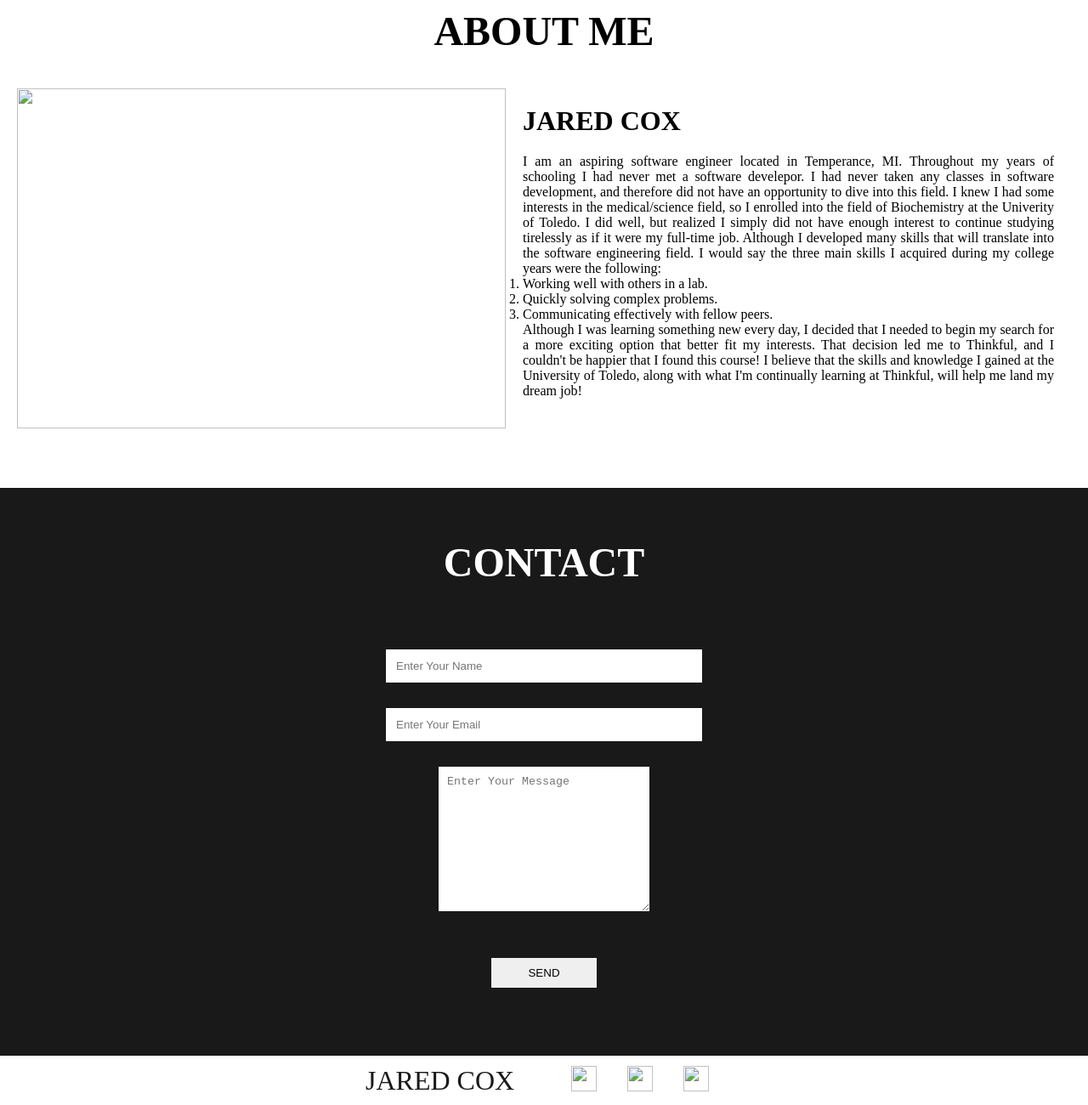
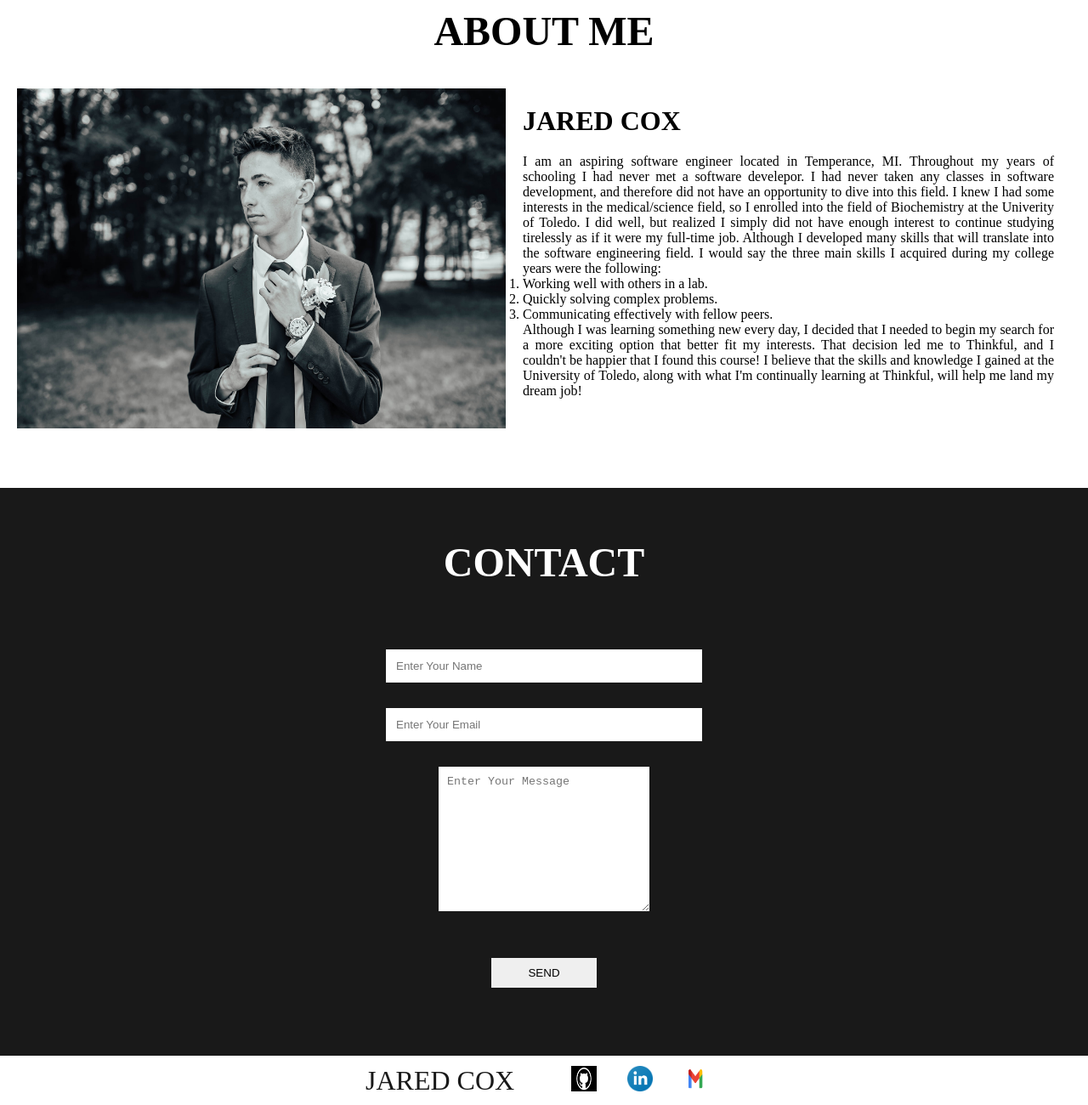
Before and after one commit to jaredlcox/portfolio, a plain HTML site: page index.html in a window 1280 px wide. Shown: the part 952-2252 px from the top of the page at 85% size. Drawn offline with Linux system fonts and the light colour scheme; files whose address does not match are found by name.

Commit message:
Update index.html

```diff
--- a/index.html
+++ b/index.html
@@ -31,7 +31,7 @@
 	<article id="about">
 		<h1 class="headings">ABOUT ME</h1>
 		<div id="pic">
-			<img src="img/Background Image 1.jpg" alt="">
+			<img src="Background Image 1.jpg" alt="">
 			<div id="intro">
 				<h2>JARED COX</h2>
 			<p>I am an aspiring software engineer located in Temperance, MI. Throughout my years of schooling I had never met a
@@ -69,15 +69,15 @@
 		<h3 class="footer-heading">JARED COX</h3>
 		<ul class="nav footer-nav">
 			<li>
-				<a href="https://github.com/jaredlcox" target="_blank"><img src="img/Github.png">
+				<a href="https://github.com/jaredlcox" target="_blank"><img src="Github.png">
 				</a>
 			</li>
 			<li>
-				<a href="https://www.linkedin.com/in/jared-cox-683a1a220/" target="_blank"><img src="img/Linkedin.png">
+				<a href="https://www.linkedin.com/in/jared-cox-683a1a220/" target="_blank"><img src="Linkedin.png">
 				</a>
 			</li>
 			<li>
-				<a href="https://gmail.com" target="_blank"><img src="img/gmail.png">
+				<a href="https://gmail.com" target="_blank"><img src="Gmail.png">
 					<!-- this is just the generic link to gmail -->
 				</a>
 			</li>
```
